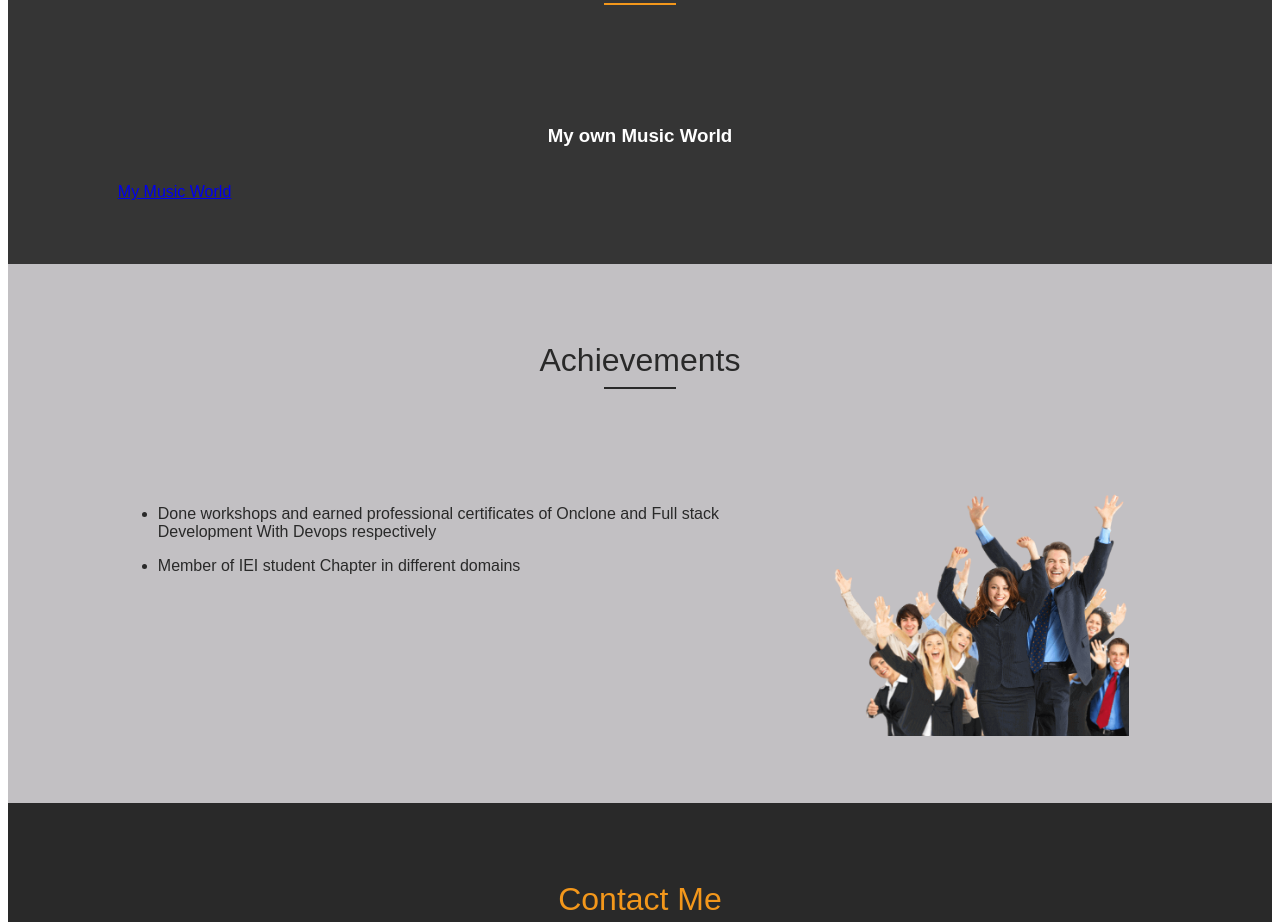
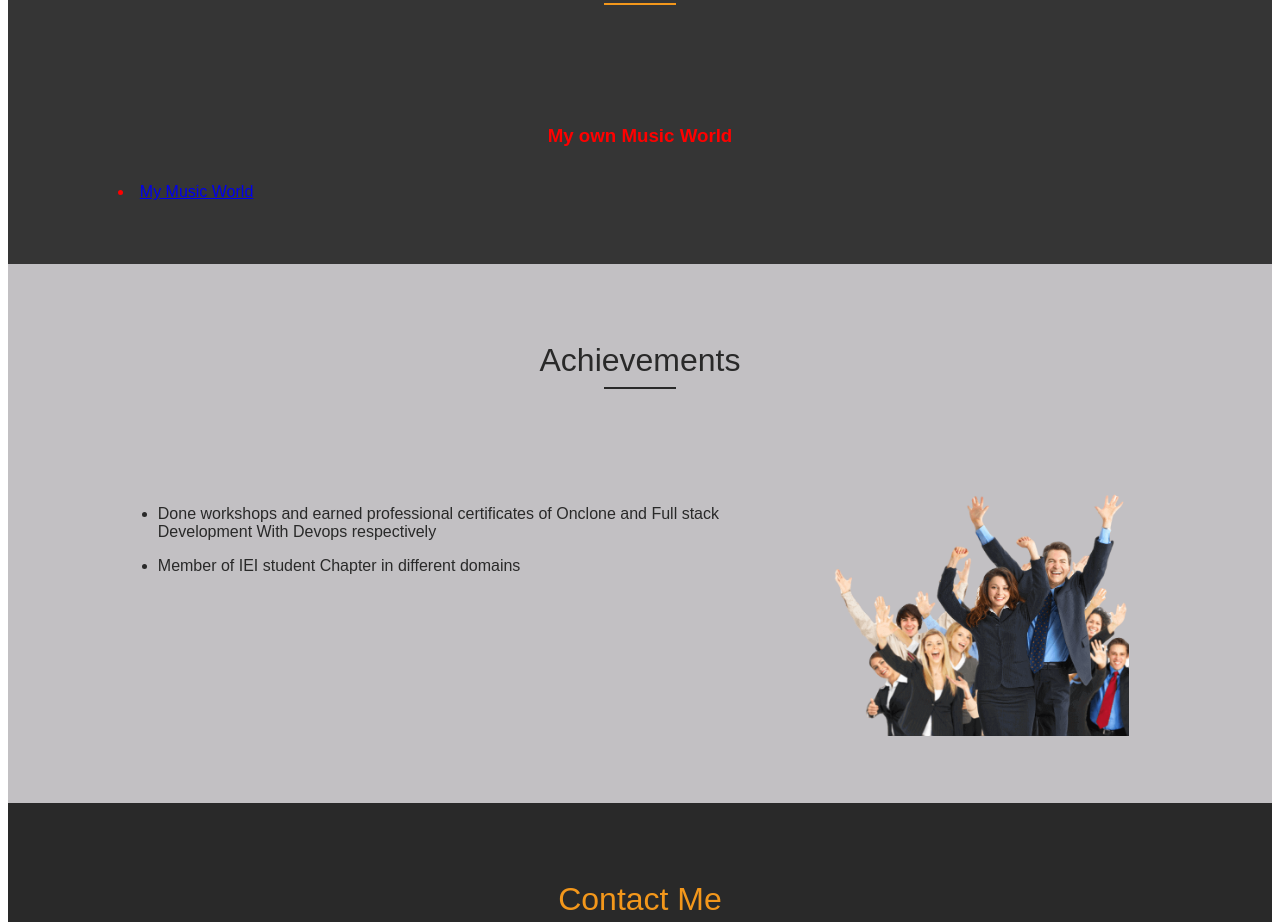
Before and after one commit to Priyanshu581/Myself, a plain HTML site: page index.html in a window 1280 px wide. Shown: the part 2197-3119 px from the top of the page. Drawn offline with Linux system fonts and the light colour scheme.

Commit message:
Update index.html

```diff
--- a/index.html
+++ b/index.html
@@ -221,8 +221,7 @@
                     <!-- Heading Start-->
                     <tr>
                         <td height="180" align="center" valign="middle" colspan="3">
-                            <font face="arial" color="#f3971b" size="6">
-                                Projects
+                            <font face="arial" color="#f3971b" size="6">Projects
                             </font>
                             <hr width="70" color="#f3971b">
 
@@ -231,11 +230,11 @@
                     <!--Heading End-->
                     <tr>
                         <td width="33%" valign="top">
-                            <font face="arial" color="#ffffff">
+                            <font face="arial" color="##ff0000">
                                 <h3 align="center">My own Music
                                     World</h3><br>
-                                <a href="https://priyanshu581.github.io/my-music/"
-                                    target="_main">My Music World</a>
+                                <li><a href="https://priyanshu581.github.io/my-music/"
+                                    target="_main">My Music World</a></li>
 
                             </font>
                             <font face="arial" color="#c2c0c3">
```
